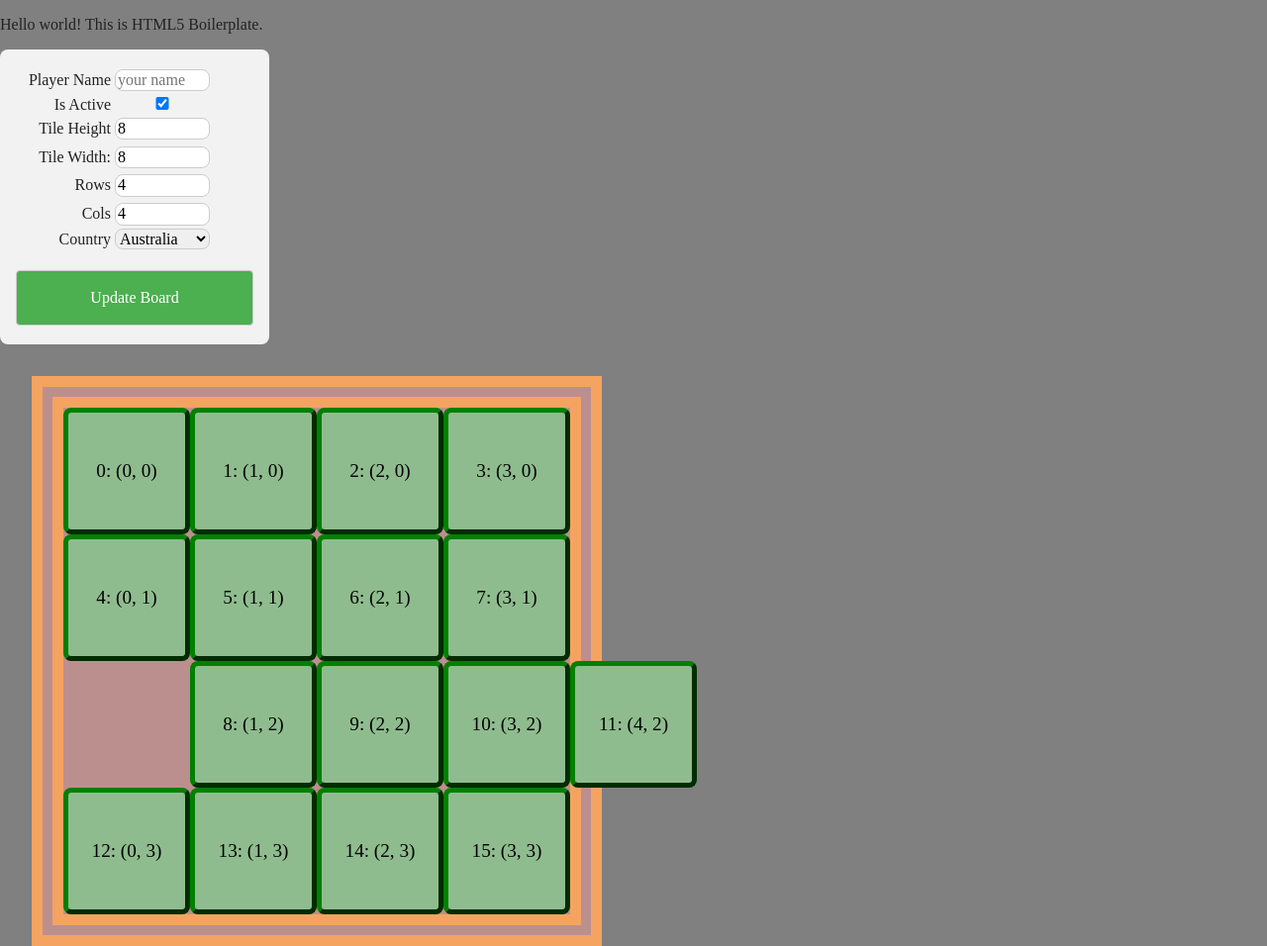
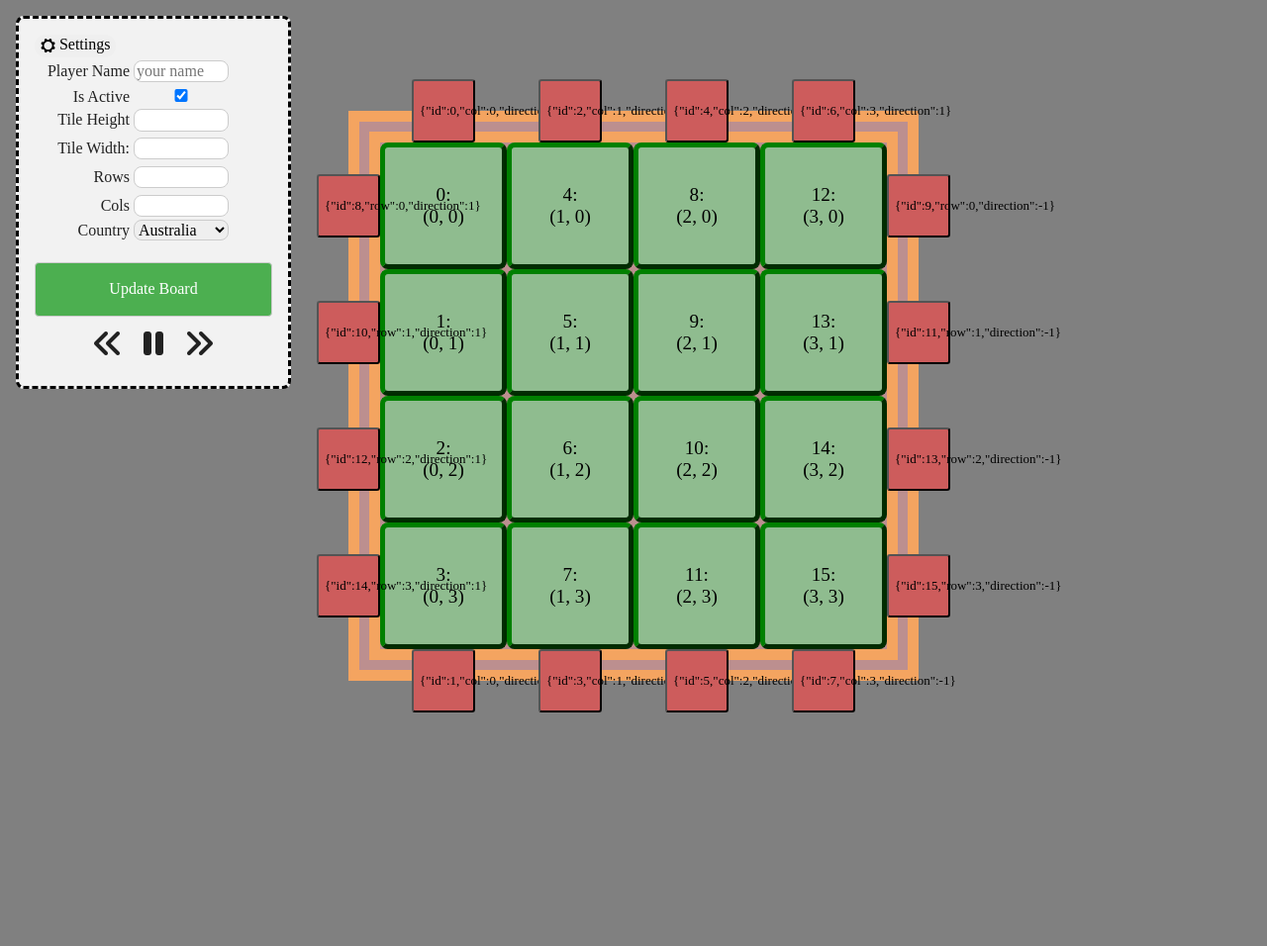
Before and after one commit to BenMedeiros/BaseBoardGame, a website built with Parcel: page index.html in a window 1280 px wide. Shown: the whole page at 99% size. After the commit the page ends 800 px from the top, so only its background shows below. Built offline with nearby package versions, Linux system fonts and the light colour scheme.

Commit message:
added collapsible settings menu inserts - which are the current name of the controls used to slide tiles localStorage added to save/load config

```diff
--- a/css/gameboard/mainboard.css
+++ b/css/gameboard/mainboard.css
@@ -5,13 +5,18 @@ body {
 .gameboard {
   /*width: 36rem;*/
   /*height: 34rem;*/
-  position: absolute;
   /*aspect-ratio: 1 / 1;*/
   background-color: rosybrown;
   border-color: sandybrown;
   border-width: 2rem;
   border-style: double;
-  margin: 2rem;
+  /*centers when position:absolute*/
+  position: absolute;
+  margin: auto;
+  left: 0;
+  right: 0;
+  bottom: 0;
+  top: 0;
 }
 
 .tile {
@@ -32,11 +37,26 @@ body {
   background-color: darkgreen;
 }
 
+.insert {
+  background-color: indianred;
+  position: absolute;
+  font-size: small;
+  border-radius: .2rem;
+}
+
 form {
+  overflow: hidden;
   border-radius: .5rem;
+  border: .2rem black dashed;
   background-color: #f2f2f2;
   padding: 1rem;
   width: 15rem;
+  margin: 1rem 1rem auto;
+  display: block;
+  position: absolute;
+  z-index: 1;
+  /*left: 0;*/
+  /*right: 0;*/
 }
 form label {
   text-align: right;
@@ -68,3 +88,36 @@ form input[type=submit]:hover {
   background-color: #45a049;
   border: 1px solid black;
 }
+
+
+.collapsible {
+  /*overflow: hidden;*/
+  max-height: 25rem;
+  max-width: 25rem;
+  transition: max-height 1s ease-in, max-width .5s ease-out;
+}
+.collapsed {
+  /*overflow: hidden;*/
+  display: block;
+  max-height: 1rem;
+  max-width: 8rem;
+  transition: max-height .5s, max-width 1.5s;
+}
+.collapsibleController {
+  border-radius: 1rem;
+  border: 0;
+}
+.collapsibleController:after {
+  content: '\26ED\00a0';
+  color: black;
+  font-weight: bold;
+  font-size: large;
+  float: left;
+}
+.collapsibleController.collapsed:after {
+  content: '\26EC\00a0';
+  color: black;
+  font-weight: bold;
+  font-size: large;
+  float: left;
+}
--- a/index.html
+++ b/index.html
@@ -28,15 +28,15 @@
 
 <body>
 
-<!-- Add your site or application content here -->
-<p>Hello world! This is HTML5 Boilerplate.</p>
 <script src="js/vendor/modernizr-3.11.2.min.js"></script>
 <script src="js/plugins.js"></script>
 <script src="js/main.js"></script>
+<script src="https://kit.fontawesome.com/974551802e.js" crossorigin="anonymous"></script>
 
 
-<form id="gameConfig">
-
+<form id="gameConfig" class="collapsible">
+  <button class="collapsibleController" collapseTargetId="gameConfig">Settings</button>
+  <br/>
   <label for="playerName">Player Name</label>
   <input type="text" id="playerName" name="playerName" placeholder="your name">
   <br/>
@@ -45,16 +45,16 @@
   <br/>
 
   <label for="tileHeight">Tile Height</label>
-  <input type="number" id="tileHeight" name="tileHeight" value="8">
+  <input type="number" id="tileHeight" name="tileHeight">
   <br/>
   <label for="tileWidth">Tile Width:</label>
-  <input type="number" id="tileWidth" name="tileWidth" value="8">
+  <input type="number" id="tileWidth" name="tileWidth">
   <br/>
   <label for="numRows">Rows</label>
-  <input type="number" id="numRows" name="numRows" value="4">
+  <input type="number" id="numRows" name="numRows">
   <br/>
   <label for="numCols">Cols</label>
-  <input type="number" id="numCols" name="numCols" value="4">
+  <input type="number" id="numCols" name="numCols">
   <br/>
 
   <label for="country">Country</label>
@@ -64,30 +64,42 @@
     <option value="usa">USA</option>
   </select>
   <br/>
+  <br/>
+  <input type="submit" value="Update Board">
+  <br/>
+  <div style="text-align: center; padding: 1rem; word-spacing: 1rem">
+    <i id="leftButton"
+       onclick="togglePlay(-1)"
+       class="fas fa-angle-double-left fa-2xl"
+    ></i>
+    <i id="pauseButton"
+       onclick="togglePlay(0)"
+       class="fa-solid fa-pause fa-2xl"
+    ></i>
+    <i id="rightButton"
+       onclick="togglePlay(1)"
+       class="fas fa-angle-double-right fa-2xl"
+    ></i>
+  </div>
+</form>
 
 
-  <br/>
-  <input type="submit" value="Update Board">
-</form>
-
-<div id="gameboard" class="gameboard"/>
-
+<div id="gameboard" class="gameboard"></div>
 <script src="js/gameboard/buildBoard.js"></script>
 
-
-<!-- Google Analytics: change UA-XXXXX-Y to be your site's ID. -->
-<script>
-  window.ga = function () {
-    ga.q.push(arguments)
-  };
-  ga.q = [];
-  ga.l = +new Date;
-  ga('create', 'UA-XXXXX-Y', 'auto');
-  ga('set', 'anonymizeIp', true);
-  ga('set', 'transport', 'beacon');
-  ga('send', 'pageview')
-</script>
-<script src="https://www.google-analytics.com/analytics.js" async></script>
+<!--&lt;!&ndash; Google Analytics: change UA-XXXXX-Y to be your site's ID. &ndash;&gt;-->
+<!--<script>-->
+<!--  window.ga = function () {-->
+<!--    ga.q.push(arguments)-->
+<!--  };-->
+<!--  ga.q = [];-->
+<!--  ga.l = +new Date;-->
+<!--  ga('create', 'UA-XXXXX-Y', 'auto');-->
+<!--  ga('set', 'anonymizeIp', true);-->
+<!--  ga('set', 'transport', 'beacon');-->
+<!--  ga('send', 'pageview')-->
+<!--</script>-->
+<!--<script src="https://www.google-analytics.com/analytics.js" async></script>-->
 </body>
 
 </html>
--- a/js/gameboard/buildBoard.js
+++ b/js/gameboard/buildBoard.js
@@ -1,15 +1,20 @@
 'use strict';
 
 const tiles = [];
+const inserts = [];
 const gameConfig = {
   tileWidth: 8,
   tileHeight: 8,
   numCols: 4,
   numRows: 4,
-  numTiles : 16,
-  boardHeight : 32,
-  boardWidth : 32
+  numTiles: 16,
+  boardHeight: 32,
+  boardWidth: 32
+};
+const gameState = {
+  lastInsertionPoint: null
 }
+
 
 const formElement = document.getElementById('gameConfig');
 // save the updated form data into game config
@@ -20,23 +25,67 @@ formElement.addEventListener('submit', (event) => {
     gameConfig[key] = value;
   }
 
+  saveConfigToStorage();
+  loadConfigFromStorage();
+  rebuildBoard();
+});
+
+function loadConfigFromStorage() {
+  if (localStorage.getItem('gameConfig')) {
+    const savedConfig = JSON.parse(localStorage.getItem('gameConfig'));
+    for (const [key, value] of Object.entries(savedConfig)) {
+      gameConfig[key] = value;
+      const configElement = document.getElementById(key);
+      if (configElement) configElement.value = value;
+    }
+  }
+
   gameConfig.numTiles = gameConfig.numCols * gameConfig.numRows;
   gameConfig.boardWidth = gameConfig.numCols * gameConfig.tileWidth;
   gameConfig.boardHeight = gameConfig.numRows * gameConfig.tileHeight;
+}
 
-  rebuildBoard();
-});
+function saveConfigToStorage() {
+  localStorage.setItem('gameConfig', JSON.stringify(gameConfig));
+}
 
 // update tile element to it's x/y
 function updateTileStyle(tile) {
-  const tileElement = document.getElementById('tile' + tile.i);
-  if (!tileElement) return;
-  tileElement.style.top = `${tile.y * gameConfig.tileHeight}rem`;
-  tileElement.style.left = `${tile.x * gameConfig.tileWidth}rem`;
-  tileElement.style.height = `${gameConfig.tileHeight}rem`;
-  tileElement.style.width = `${gameConfig.tileWidth}rem`;
+  const el = document.getElementById('tile' + tile.id);
+  if (!el) return;
+  el.style.top = `${tile.y * gameConfig.tileHeight}rem`;
+  el.style.left = `${tile.x * gameConfig.tileWidth}rem`;
+  el.style.height = `${gameConfig.tileHeight}rem`;
+  el.style.width = `${gameConfig.tileWidth}rem`;
 
-  tileElement.innerHTML = `${tile.i}: (${tile.x}, ${tile.y})`;
+  el.innerHTML = `${tile.id}: <br/>(${tile.x}, ${tile.y})`;
+}
+
+function updateInsertionStyle(insert) {
+  const el = document.getElementById('insert' + insert.id);
+  if (!el) return;
+  el.style.height = `${gameConfig.tileHeight / 2}rem`;
+  el.style.width = `${gameConfig.tileWidth / 2}rem`;
+  //put on sides of row
+  if (insert.row !== undefined) {
+    el.style.top = `${(insert.row + .25) * gameConfig.tileHeight}rem`;
+    if (insert.direction > 0) {
+      el.style.left = `${gameConfig.tileWidth / -2}rem`;
+    } else {
+      el.style.left = `${gameConfig.boardWidth}rem`;
+    }
+  }
+//put on top/bottom of col
+  if (insert.col !== undefined) {
+    el.style.left = `${(insert.col + .25) * gameConfig.tileWidth}rem`;
+    if (insert.direction > 0) {
+      el.style.top = `${gameConfig.tileHeight / -2}rem`;
+    } else {
+      el.style.top = `${gameConfig.boardHeight}rem`;
+    }
+  }
+
+  el.innerHTML = JSON.stringify(insert);
 }
 
 
@@ -49,17 +98,30 @@ function rebuildBoard() {
 
   let htmlBuilder = '';
   tiles.length = 0;
-  for (let i = 0; i < gameConfig.numTiles; i++) {
-    htmlBuilder += `<button class="tile" id="${'tile' + i}"/>`;
-    tiles.push({
-      i,
-      x: i % gameConfig.numCols,
-      y: Math.floor(i / gameConfig.numCols)
-    });
+  for (let x = 0; x < gameConfig.numCols; x++) {
+    for (let y = 0; y < gameConfig.numRows; y++) {
+      htmlBuilder += `<button class="tile" id="${'tile' + tiles.length}"/>`;
+      tiles.push({id: tiles.length, x, y});
+    }
+  }
+  //build the control buttons/inserts
+  inserts.length = 0;
+  for (let i = 0; i < gameConfig.numCols; i++) {
+    htmlBuilder += `<button class="insert" id="${'insert' + inserts.length}"/>`;
+    inserts.push({id: inserts.length, col: i, direction: 1});
+    htmlBuilder += `<button class="insert" id="${'insert' + inserts.length}"/>`;
+    inserts.push({id: inserts.length, col: i, direction: -1});
+  }
+  for (let i = 0; i < gameConfig.numRows; i++) {
+    htmlBuilder += `<button class="insert" id="${'insert' + inserts.length}"/>`;
+    inserts.push({id: inserts.length, row: i, direction: 1});
+    htmlBuilder += `<button class="insert" id="${'insert' + inserts.length}"/>`;
+    inserts.push({id: inserts.length, row: i, direction: -1});
   }
 
   gameboardElement.innerHTML = htmlBuilder;
   tiles.forEach(updateTileStyle);
+  inserts.forEach(updateInsertionStyle);
 }
 
 //function to move tile
@@ -81,7 +143,60 @@ function moveRow(row, direction) {
   }
 }
 
+function moveColumn(col, direction) {
+  for (const tile of tiles) {
+    if (tile.x === col) moveTileBy(tile, 0, direction);
+  }
+}
+
+let timer = null;
+let currentDirection = null;
+
+function togglePlay(direction) {
+  console.log('toggle play', direction);
+  const leftButtonEl = document.getElementById('leftButton');
+  const rightButtonEl = document.getElementById('rightButton');
+  const pauseButtonEl = document.getElementById('pauseButton');
+
+  if (currentDirection === direction) return;
+
+  if (currentDirection === -1) {
+    leftButtonEl.classList.remove('fa-beat');
+  } else if (currentDirection === 0) {
+    pauseButtonEl.classList.remove('fa-beat');
+  } else if (currentDirection === 1) {
+    rightButtonEl.classList.remove('fa-beat');
+  }
+  clearInterval(timer);
+  currentDirection = direction;
+
+  if (direction === -1) {
+    leftButtonEl.classList.add('fa-beat');
+    timer = setInterval(() => moveRow(2, direction), 1000);
+  } else if (direction === 0) {
+    pauseButtonEl.classList.add('fa-beat');
+  } else if (direction === 1) {
+    rightButtonEl.classList.add('fa-beat');
+    timer = setInterval(() => moveRow(2, direction), 1000);
+  }
+}
+
+function addCollapsibleListeners() {
+  const coll = document.getElementsByClassName("collapsibleController");
+
+  for (let i = 0; i < coll.length; i++) {
+    coll[i].addEventListener("click", function () {
+      this.classList.toggle("collapsed");
+      const collapseTargetId = coll[i].getAttribute('collapseTargetId')
+      const collapseTargetEl = document.getElementById(collapseTargetId);
+      collapseTargetEl.classList.toggle('collapsed');
+    });
+  }
+}
+
 
 console.log('buildBoard loaded');
+loadConfigFromStorage();
 rebuildBoard();
-setInterval(() => moveRow(2, 1), 3000);
+togglePlay(0);
+addCollapsibleListeners();
```
